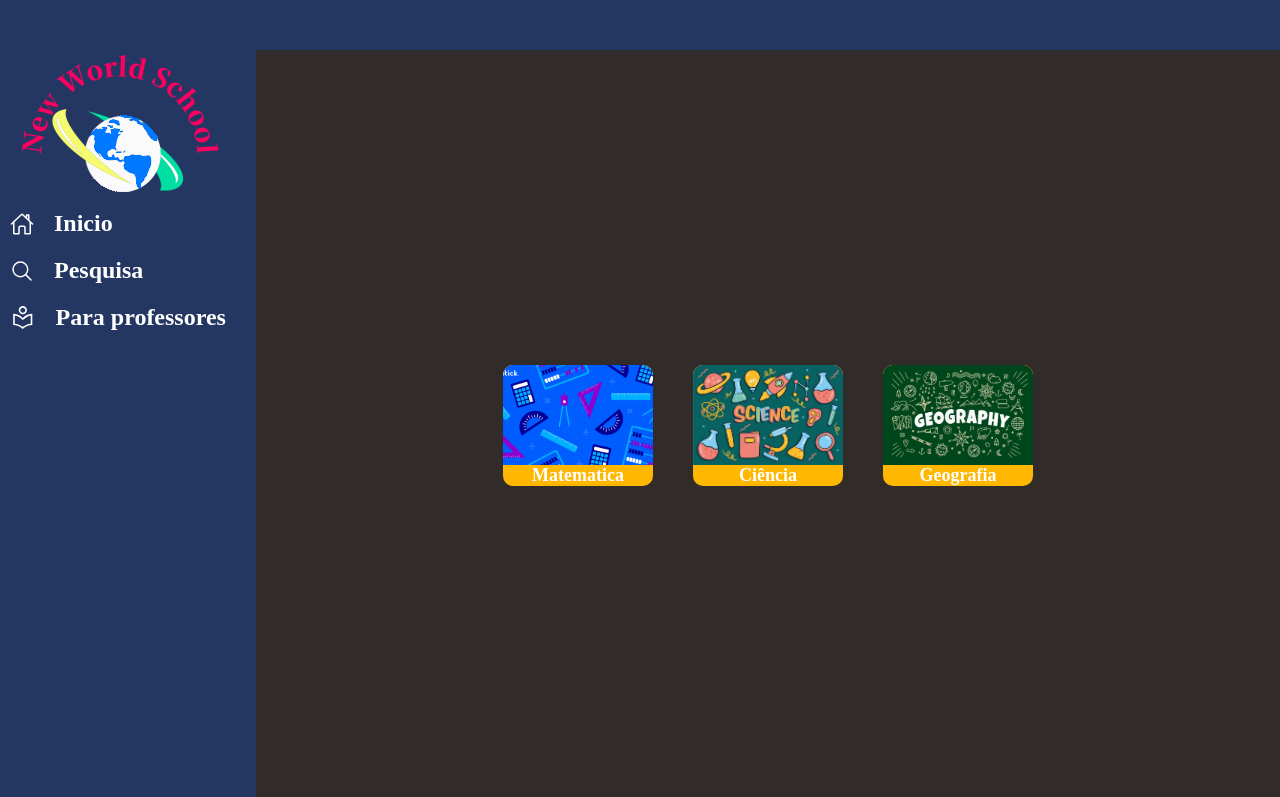
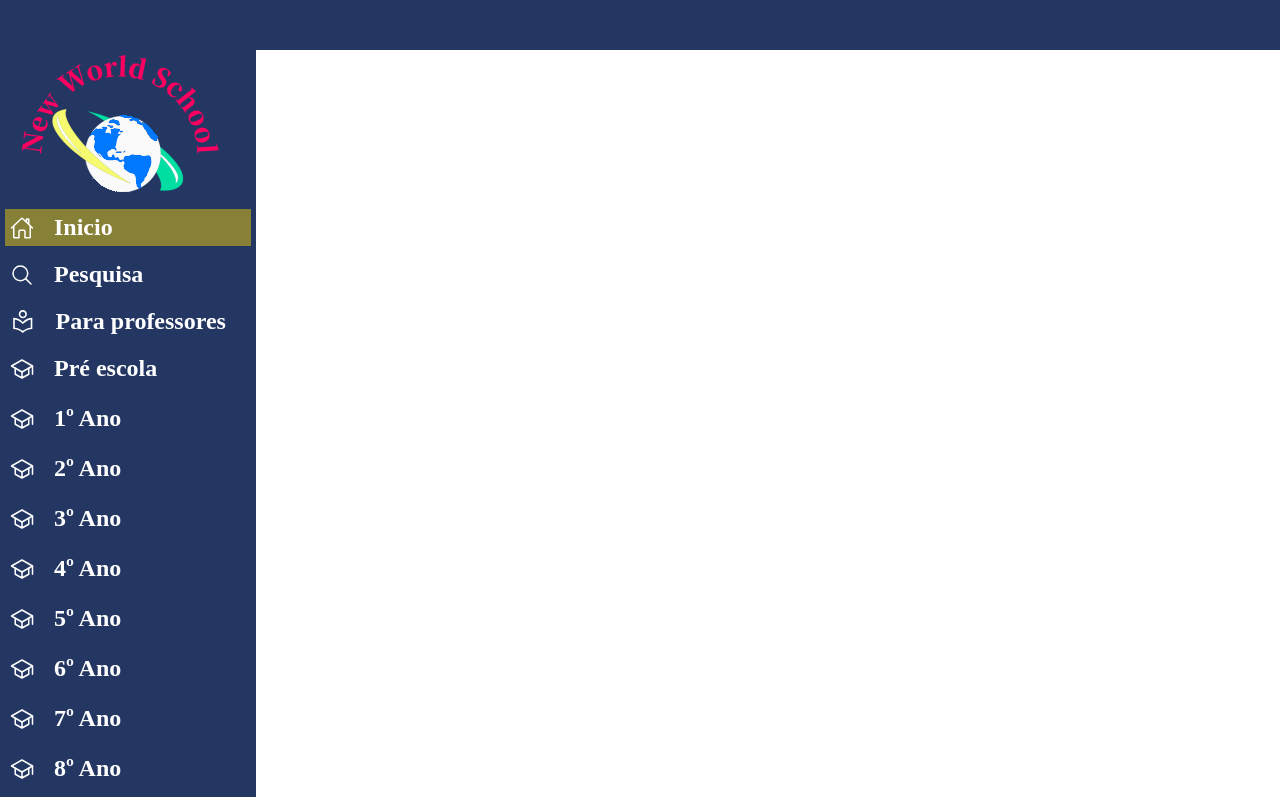
Before and after one commit to CesarGabriel26/NewSchool, a plain HTML site: page index.html in a window 1280 px wide. Both pictures are taken after a click on the item "Inicio". Shown: the top 797 px of the page. Drawn offline with nearby package versions, Linux system fonts and the light colour scheme.

Commit message:
Mudanças na navegação

```diff
--- a/css/index.css
+++ b/css/index.css
@@ -44,3 +44,15 @@ header.Left nav ul li:hover h1{
     flex-wrap: wrap;
     overflow-y: scroll;
 }
+
+#Materias {
+    display: flex;
+    justify-content: center;
+}
+.OpcContainer {
+    height: 50px;
+    overflow: hidden;
+}
+.OpcContainer.Aberto {
+    height: fit-content;
+}
--- a/index.html
+++ b/index.html
@@ -1,4 +1,4 @@
-<!DOCTYPE html5>
+<!DOCTYPE html>
 <html lang="en">
 
 <head>
@@ -28,7 +28,7 @@
 
             <nav>
                 <ul>
-                    <li onclick="LoadPage('Inicio'); CarregarClasses();" data-Page="Inicio" id="Opc">
+                    <li onclick="LoadPage('Inicio')" data-Page="Inicio" id="Opc">
                         <h1>
                             <ion-icon name="home-outline"></ion-icon>
                             Inicio
@@ -53,6 +53,9 @@
                         </h1>
                     </li>
                 </ul>
+                <ul id="LeftNav">
+
+                </ul>
             </nav>
 
         </header>
--- a/js/index.js
+++ b/js/index.js
@@ -1,4 +1,5 @@
 let containerCards = document.getElementById('containerCards')
+let LeftNav = document.getElementById('LeftNav')
 
 const Card = (Materia) => `
     <div class="Card">
@@ -31,11 +32,67 @@ var Dados = {
     ]
 }
 
+function GetMaterias(Classe) {
+    var html = `<h1>Matematica</h1>`
+
+    Dados.Materias.forEach(Materia =>{
+
+    })
+
+    return html
+}
+
+
 function CarregarClasses() {
-    containerCards.innerHTML = ""
-    Dados.Materias.forEach(Materia => {
-        containerCards.innerHTML += Card(Materia)
+
+
+    var html = (Classe) =>`
+        <div class="OpcContainer">
+
+            <li onclick="LoadPage('${Classe}');ShowMaterias('${Classe}')" data-Page="${Classe}" id="Opc">
+                <h1>
+                    <ion-icon name="school-outline"></ion-icon>
+                    ${Classe}
+                </h1>
+            </li>
+            <div id="Materias">
+                    ${GetMaterias()}
+            </div>
+
+        </div>
+    `
+
+    Dados.Classes.forEach(Classe => {
+        LeftNav.innerHTML += html(Classe)
     })
 }
 
 CarregarClasses()
+
+function LoadPage(Page) {
+    let Opcs = document.querySelectorAll('#Opc')
+
+    Opcs.forEach(Opc => {
+        if (Opc.getAttribute('data-Page') == Page) {
+            Opc.classList.add('Select')
+        }else{
+            Opc.classList.remove('Select')
+        }
+    })
+}
+
+function ShowMaterias(Classe){
+    let Opcs = document.querySelectorAll('#Opc')
+
+    Opcs.forEach(Opc => {
+        if (Opc.getAttribute('data-Page') == Classe) {
+            if (Opc.parentElement.classList.contains('Aberto')) {
+                Opc.parentElement.classList.remove('Aberto')
+            }else {
+                Opc.parentElement.classList.add('Aberto')
+            }
+        }else{
+            Opc.parentElement.classList.remove('Aberto')
+        }
+    })
+}
```
Also changed, not shown: img/Cards/Ciência.png (deleted), img/Cards/Geografia.png (deleted), img/Cards/Matematica.png (deleted).
